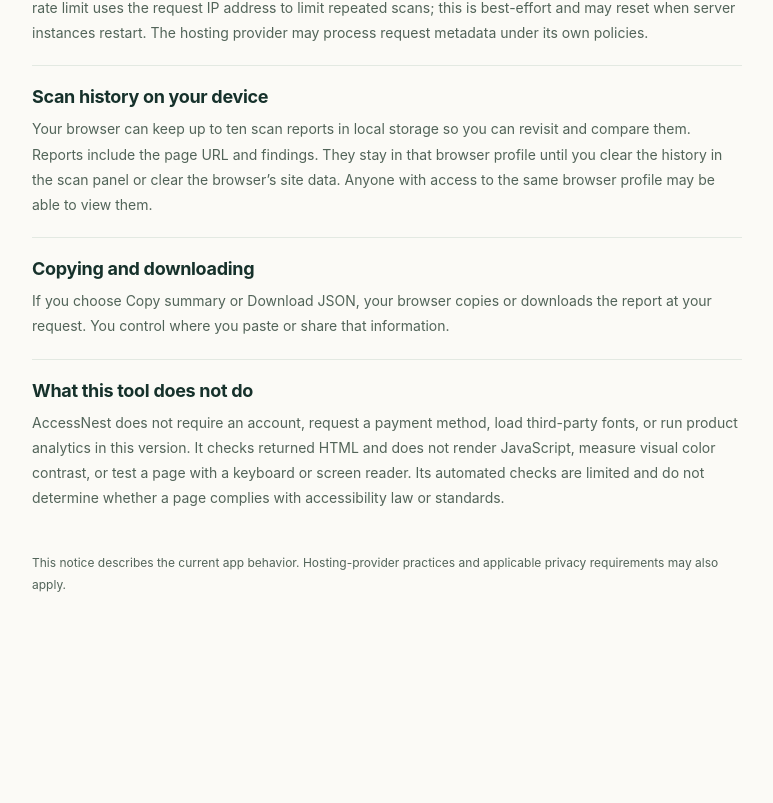
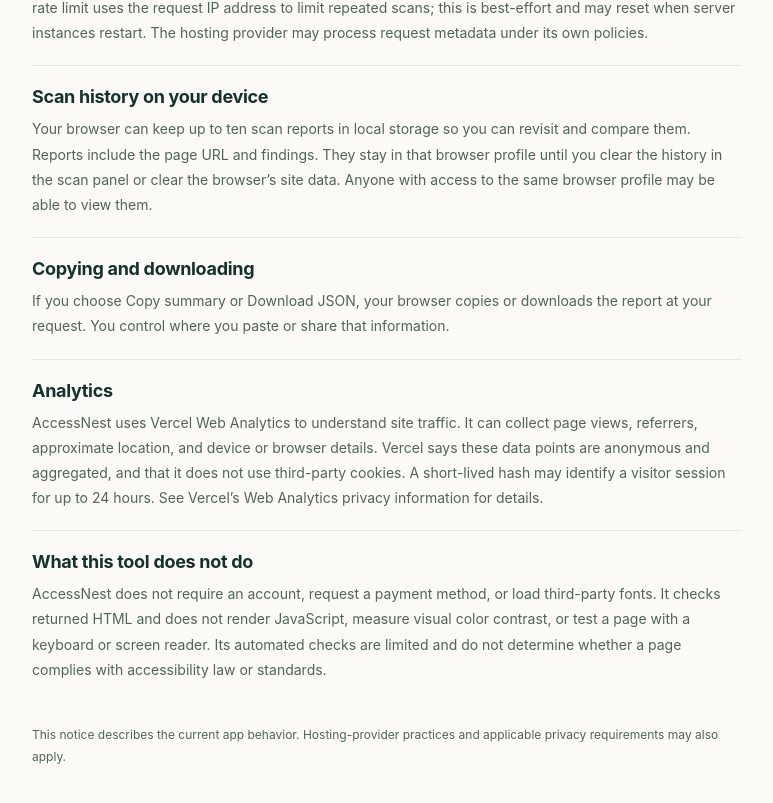
Before and after one commit to DevHannan-Official/AccessNest, a Next.js app: page /privacy in a window 1280 px wide. Shown: the part 579-1382 px from the top of the page, without its empty margins (253-1026 px from the left). Before the commit the page ends 1264 px from the top, so only its background shows below. Built offline with nearby package versions, Linux system fonts and the light colour scheme.

Commit message:
Document Vercel Web Analytics privacy

```diff
--- a/app/privacy/page.tsx
+++ b/app/privacy/page.tsx
@@ -22,7 +22,8 @@ export default function PrivacyPage() {
     <section><h2>What AccessNest keeps</h2><p>The app does not save fetched page HTML or keep scan reports on its server. A short-lived, in-memory rate limit uses the request IP address to limit repeated scans; this is best-effort and may reset when server instances restart. The hosting provider may process request metadata under its own policies.</p></section>
     <section><h2>Scan history on your device</h2><p>Your browser can keep up to ten scan reports in local storage so you can revisit and compare them. Reports include the page URL and findings. They stay in that browser profile until you clear the history in the scan panel or clear the browser’s site data. Anyone with access to the same browser profile may be able to view them.</p></section>
     <section><h2>Copying and downloading</h2><p>If you choose Copy summary or Download JSON, your browser copies or downloads the report at your request. You control where you paste or share that information.</p></section>
-    <section><h2>What this tool does not do</h2><p>AccessNest does not require an account, request a payment method, load third-party fonts, or run product analytics in this version. It checks returned HTML and does not render JavaScript, measure visual color contrast, or test a page with a keyboard or screen reader. Its automated checks are limited and do not determine whether a page complies with accessibility law or standards.</p></section>
+    <section><h2>Analytics</h2><p>AccessNest uses Vercel Web Analytics to understand site traffic. It can collect page views, referrers, approximate location, and device or browser details. Vercel says these data points are anonymous and aggregated, and that it does not use third-party cookies. A short-lived hash may identify a visitor session for up to 24 hours. See <a href="https://vercel.com/docs/analytics/privacy-policy">Vercel’s Web Analytics privacy information</a> for details.</p></section>
+    <section><h2>What this tool does not do</h2><p>AccessNest does not require an account, request a payment method, or load third-party fonts. It checks returned HTML and does not render JavaScript, measure visual color contrast, or test a page with a keyboard or screen reader. Its automated checks are limited and do not determine whether a page complies with accessibility law or standards.</p></section>
     <p className="privacy-note">This notice describes the current app behavior. Hosting-provider practices and applicable privacy requirements may also apply.</p>
   </main>;
 }
```
